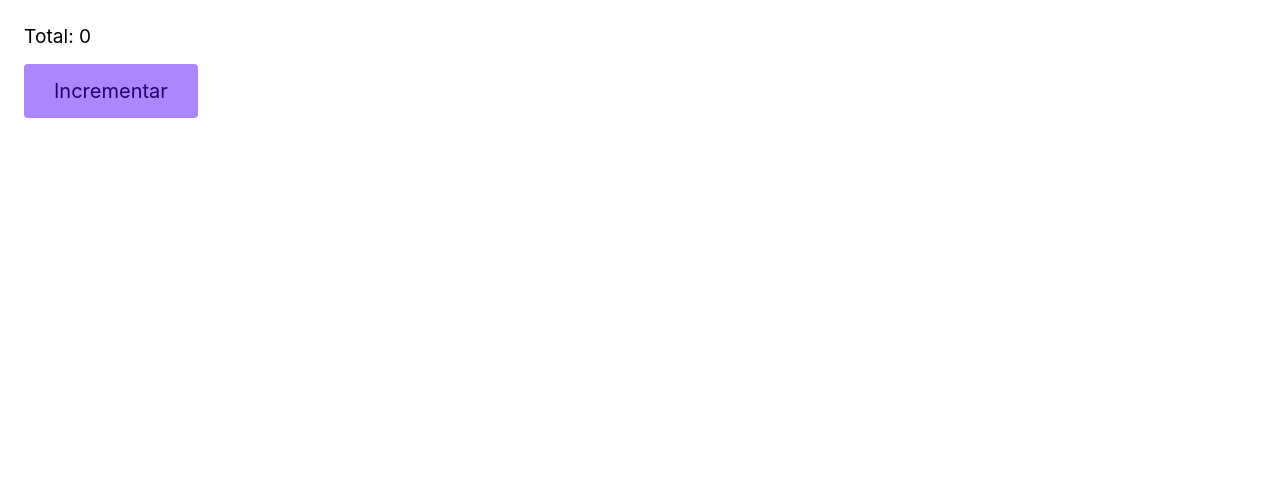
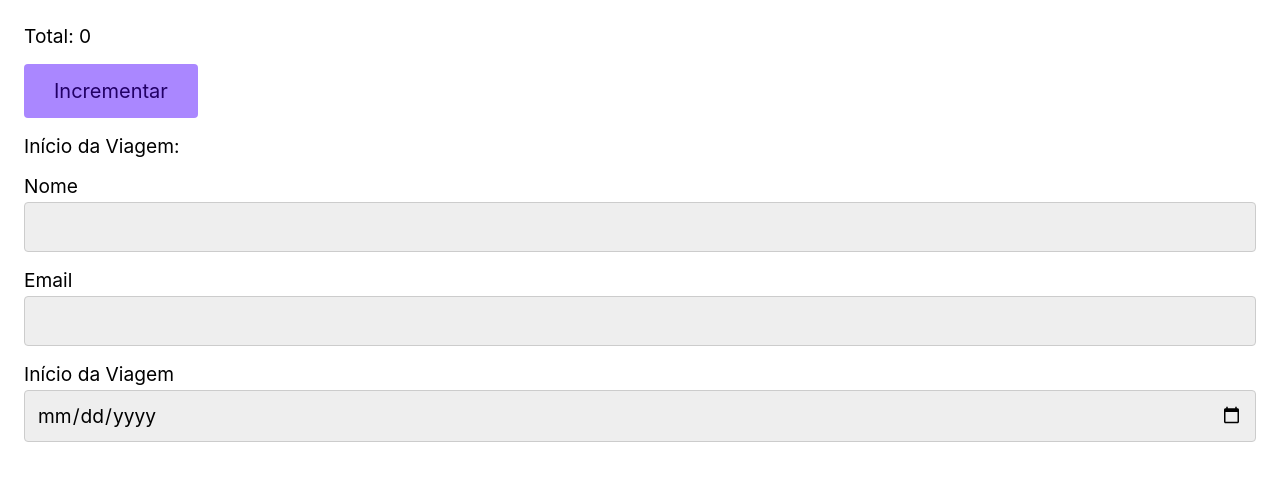
Before and after one commit to fabiomoura-m/curso-react-com-typescript, a React (Vite) app: page / in a window 1280 px wide. Shown: the top 480 px of the page. Built offline with nearby package versions, Linux system fonts and the light colour scheme.

Commit message:
Exercicio fixação props

```diff
--- a/src/App.tsx
+++ b/src/App.tsx
@@ -1,8 +1,10 @@
 import { useState } from 'react';
 import Button from './Button';
+import Input from './Input';
 
 function App() {
     const [total, setTotal] = useState(0);
+    const [data, setData] = useState('');
 
     function incrementar() {
         setTotal(total => total + 1);
@@ -19,6 +21,17 @@ function App() {
             >
                 Incrementar
             </Button>
+            {/* Exercício Input */}
+            <p>Início da Viagem: {data}</p>
+            <Input label="Nome" id="nome" />
+            <Input label="Email" id="email" type="email" />
+            <Input
+                value={data}
+                onChange={e => setData(e.currentTarget.value)}
+                label="Início da Viagem"
+                id="date"
+                type="date"
+            />
         </div>
     );
 }
--- /dev/null
+++ b/src/Input.tsx
@@ -0,0 +1,22 @@
+// 1 - Crie um componente Input
+// 2 - Ele deve retornar <label> e <input>, dentro de uma <div>
+// 3 - Recebe uma propriedade chamada label
+// 4 - A propriedade deve ser usada como htmlFor (label), name (input), id (input) e como conteúdo de <label>
+// 5 - Permita o uso de qualquer propriedade de input no componente Input.
+// 6 - Adicione 1rem de marginBottom na <div>
+
+type InputProps = React.ComponentProps<'input'> & {
+    label: string;
+    id: string;
+};
+
+const Input = ({ label, id, ...props }: InputProps) => {
+    return (
+        <div style={{ marginBottom: '1rem' }}>
+            <label htmlFor={id}>{label}</label>
+            <input name={id} id={id} type="text" {...props} />
+        </div>
+    );
+};
+
+export default Input;
```
